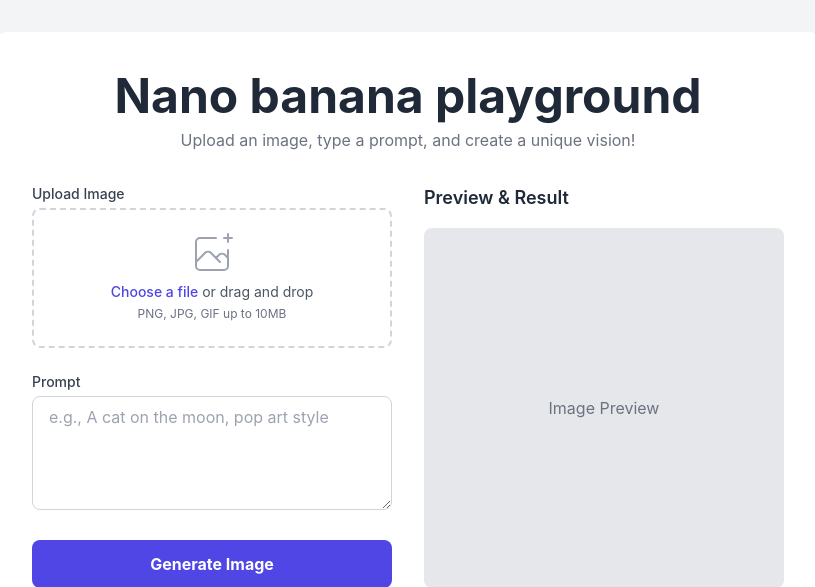
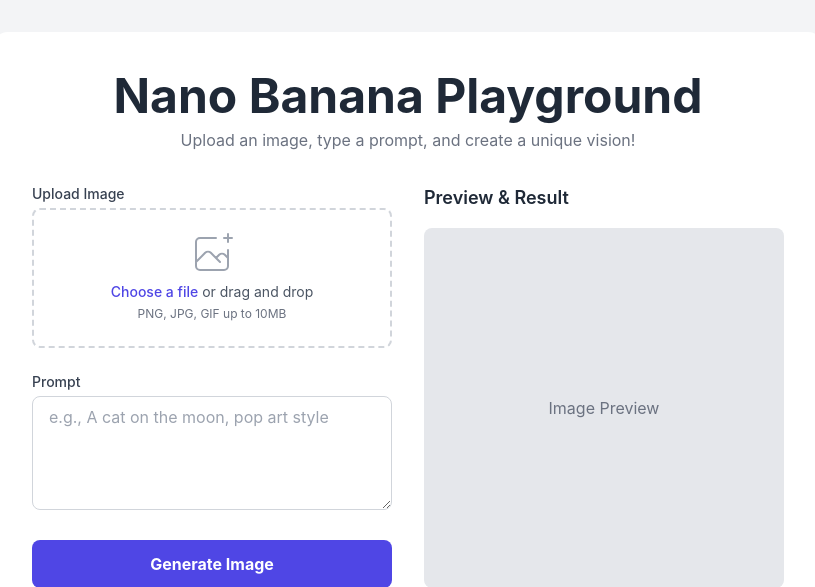
Before and after one commit to yafangshih/hk-minisite-v4, a Flask app: page / in a window 1280 px wide. Shown: the top 587 px of the page, without its empty margins (232-1047 px from the left). Run offline with Flask 3, Linux system fonts and the light colour scheme; some libraries are stand-ins or nearby versions.

Commit message:
capital title

```diff
--- a/templates/index.html
+++ b/templates/index.html
@@ -27,7 +27,7 @@
     <div class="container mx-auto p-4 md:p-8 max-w-4xl">
         <div class="bg-white rounded-2xl shadow-xl p-6 md:p-10">
             <header class="text-center mb-8">
-                <h1 class="text-4xl md:text-5xl font-bold text-gray-800">Nano banana playground</h1>
+                <h1 class="text-4xl md:text-5xl font-bold text-gray-800">Nano Banana Playground</h1>
                 <p class="text-gray-500 mt-2">Upload an image, type a prompt, and create a unique vision!</p>
             </header>
 
```
